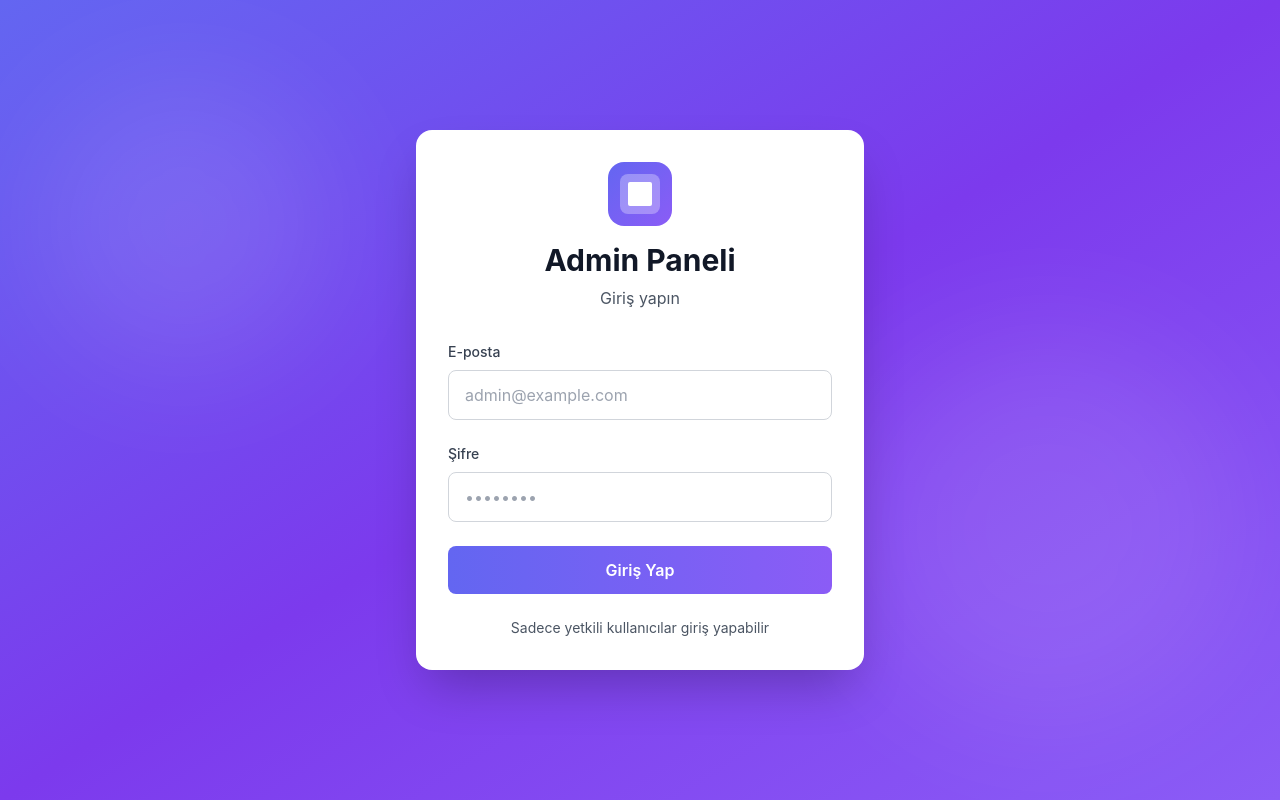
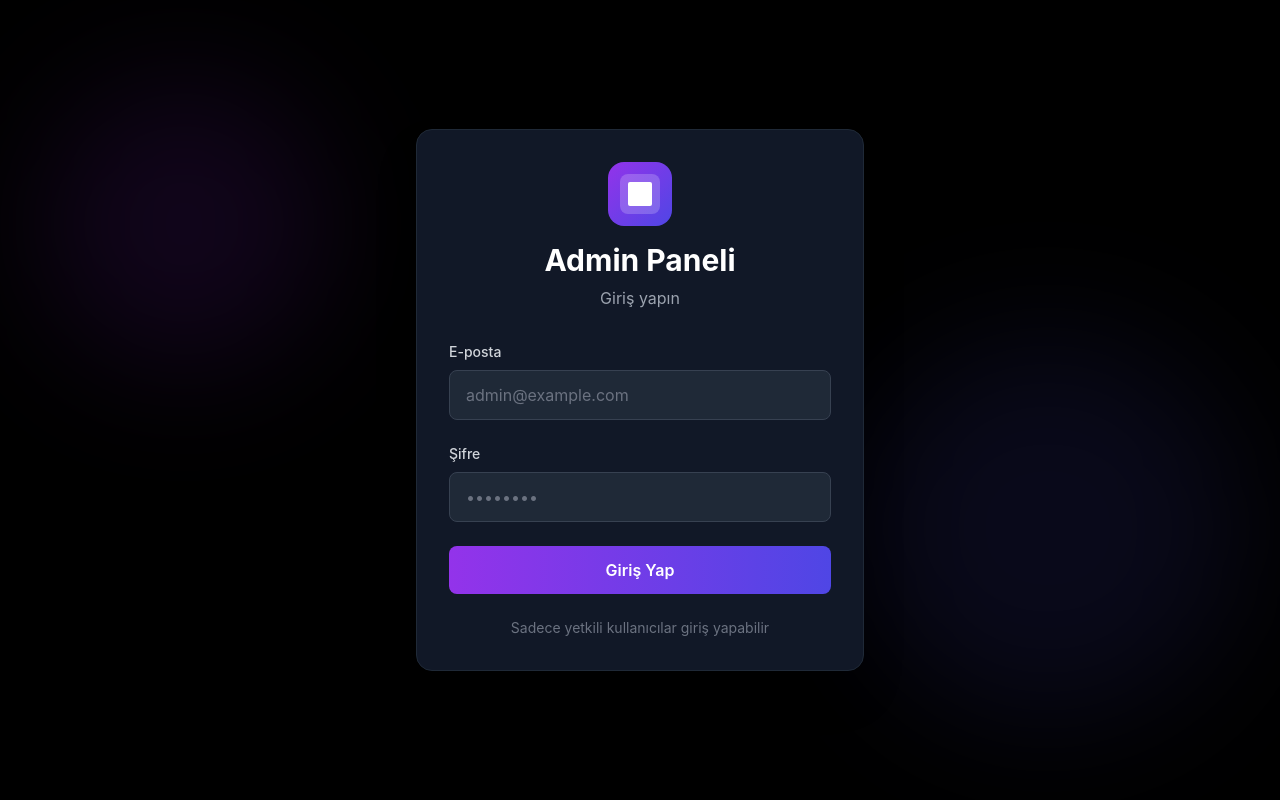
Before and after one commit to NoramuAIO/fitapp-admin-dashboard, a Next.js app: page /login in a window 1280 px wide. Built offline with nearby package versions, Linux system fonts and the light colour scheme.

Commit message:
Update page.tsx

```diff
--- a/app/login/page.tsx
+++ b/app/login/page.tsx
@@ -39,26 +39,26 @@ export default function LoginPage() {
   };
 
   return (
-    <div className="min-h-screen bg-gradient-to-br from-[#6366F1] via-[#7C3AED] to-[#8B5CF6] flex items-center justify-center p-4">
+    <div className="min-h-screen bg-black flex items-center justify-center p-4">
       <div className="absolute inset-0 overflow-hidden">
-        <div className="absolute top-20 left-10 w-72 h-72 bg-white/10 rounded-full blur-3xl"></div>
-        <div className="absolute bottom-20 right-10 w-96 h-96 bg-white/10 rounded-full blur-3xl"></div>
+        <div className="absolute top-20 left-10 w-72 h-72 bg-purple-900/20 rounded-full blur-3xl"></div>
+        <div className="absolute bottom-20 right-10 w-96 h-96 bg-indigo-900/20 rounded-full blur-3xl"></div>
       </div>
 
-      <div className="bg-white rounded-2xl shadow-2xl p-8 w-full max-w-md relative z-10">
+      <div className="bg-gray-900 border border-gray-800 rounded-2xl shadow-2xl p-8 w-full max-w-md relative z-10">
         <div className="text-center mb-8">
-          <div className="w-16 h-16 bg-gradient-to-br from-[#6366F1] to-[#8B5CF6] rounded-2xl flex items-center justify-center mx-auto mb-4">
-            <div className="w-10 h-10 bg-white/30 rounded-lg flex items-center justify-center">
+          <div className="w-16 h-16 bg-gradient-to-br from-purple-600 to-indigo-600 rounded-2xl flex items-center justify-center mx-auto mb-4">
+            <div className="w-10 h-10 bg-white/20 rounded-lg flex items-center justify-center">
               <div className="w-6 h-6 bg-white rounded-sm"></div>
             </div>
           </div>
-          <h1 className="text-3xl font-bold text-gray-900">Admin Paneli</h1>
-          <p className="text-gray-600 mt-2">Giriş yapın</p>
+          <h1 className="text-3xl font-bold text-white">Admin Paneli</h1>
+          <p className="text-gray-400 mt-2">Giriş yapın</p>
         </div>
 
         <form onSubmit={handleSubmit} className="space-y-6">
           <div>
-            <label htmlFor="email" className="block text-sm font-medium text-gray-700 mb-2">
+            <label htmlFor="email" className="block text-sm font-medium text-gray-300 mb-2">
               E-posta
             </label>
             <input
@@ -67,13 +67,13 @@ export default function LoginPage() {
               value={email}
               onChange={(e) => setEmail(e.target.value)}
               required
-              className="w-full px-4 py-3 border border-gray-300 rounded-lg focus:ring-2 focus:ring-[#6366F1] focus:border-transparent outline-none transition"
+              className="w-full px-4 py-3 bg-gray-800 border border-gray-700 text-white rounded-lg focus:ring-2 focus:ring-purple-600 focus:border-transparent outline-none transition placeholder-gray-500"
               placeholder="admin@example.com"
             />
           </div>
 
           <div>
-            <label htmlFor="password" className="block text-sm font-medium text-gray-700 mb-2">
+            <label htmlFor="password" className="block text-sm font-medium text-gray-300 mb-2">
               Şifre
             </label>
             <input
@@ -82,13 +82,13 @@ export default function LoginPage() {
               value={password}
               onChange={(e) => setPassword(e.target.value)}
               required
-              className="w-full px-4 py-3 border border-gray-300 rounded-lg focus:ring-2 focus:ring-[#6366F1] focus:border-transparent outline-none transition"
+              className="w-full px-4 py-3 bg-gray-800 border border-gray-700 text-white rounded-lg focus:ring-2 focus:ring-purple-600 focus:border-transparent outline-none transition placeholder-gray-500"
               placeholder="••••••••"
             />
           </div>
 
           {error && (
-            <div className="bg-red-50 border border-red-200 text-red-800 px-4 py-3 rounded-lg text-sm">
+            <div className="bg-red-900/30 border border-red-800 text-red-400 px-4 py-3 rounded-lg text-sm">
               {error}
             </div>
           )}
@@ -96,13 +96,13 @@ export default function LoginPage() {
           <button
             type="submit"
             disabled={loading}
-            className="w-full bg-gradient-to-r from-[#6366F1] to-[#8B5CF6] text-white py-3 rounded-lg font-semibold hover:shadow-lg transition-all disabled:opacity-50 disabled:cursor-not-allowed"
+            className="w-full bg-gradient-to-r from-purple-600 to-indigo-600 text-white py-3 rounded-lg font-semibold hover:shadow-lg hover:shadow-purple-500/50 transition-all disabled:opacity-50 disabled:cursor-not-allowed"
           >
             {loading ? 'Giriş yapılıyor...' : 'Giriş Yap'}
           </button>
         </form>
 
-        <div className="mt-6 text-center text-sm text-gray-600">
+        <div className="mt-6 text-center text-sm text-gray-500">
           <p>Sadece yetkili kullanıcılar giriş yapabilir</p>
         </div>
       </div>
```
